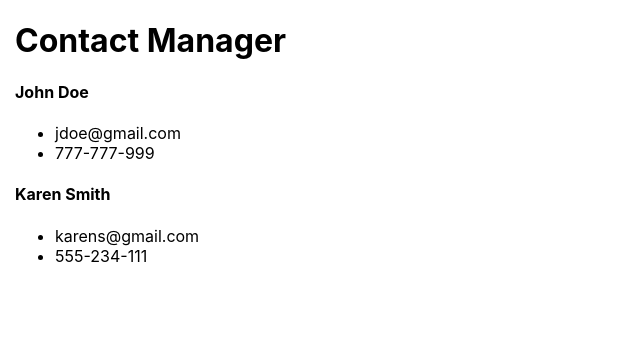
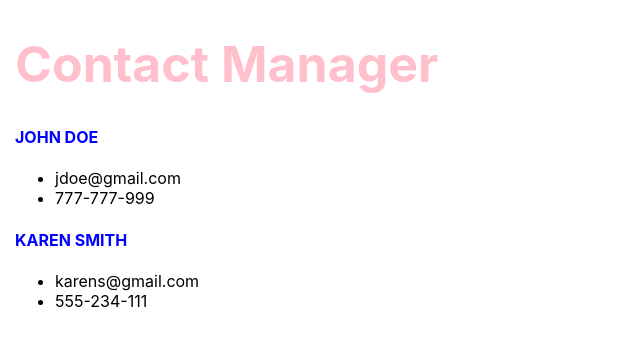
Before and after one commit to kbugaienko/contact-manager, a React (Create React App) app: page / in a window 1280 px wide. Shown: the top 346 px of the page, without its empty margins (0-640 px from the left). Built offline with nearby package versions, Linux system fonts and the light colour scheme.

Commit message:
Use CSS in React

```diff
--- a/src/components/Contact.js
+++ b/src/components/Contact.js
@@ -1,5 +1,6 @@
 import React, {Component} from 'react';
 import PropTypes from 'prop-types';
+import './contact.css';
 
 
 class Contact extends Component {
--- a/src/components/Header.js
+++ b/src/components/Header.js
@@ -5,7 +5,7 @@
     const { branding } = props;
     return (
         <div>
-            <h1>{branding}</h1>
+            <h1 style={headingStyle}>{branding}</h1>
         </div>
     );
 };
@@ -18,4 +18,9 @@
     branding: PropTypes.string.isRequired
 };
 
+const headingStyle = {
+    color: 'pink',
+    fontSize: '50px'
+};
+
 export default Header;
--- /dev/null
+++ b/src/components/contact.css
@@ -0,0 +1,4 @@
+h4 {
+    color: blue;
+    text-transform: uppercase;
+}
```
